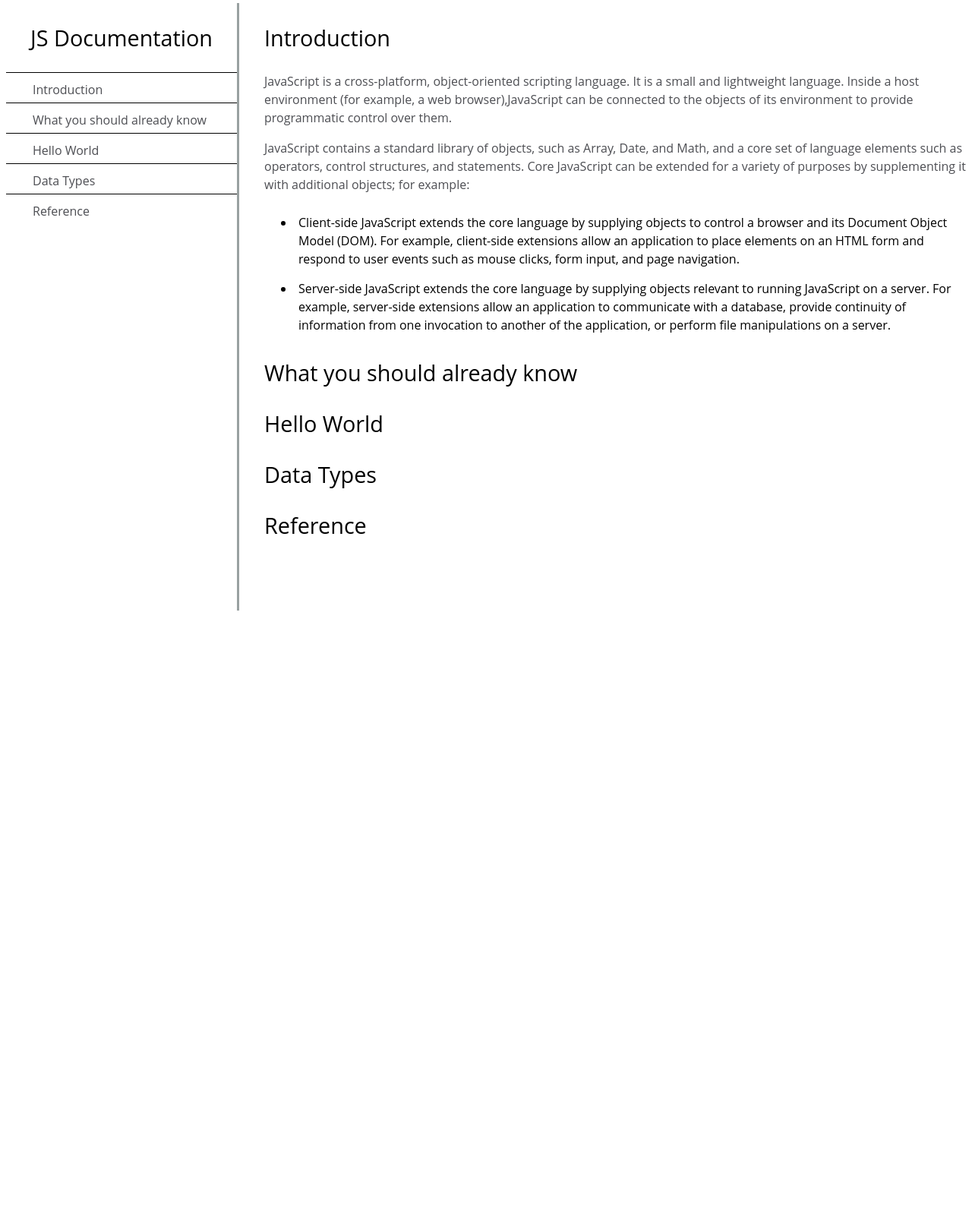
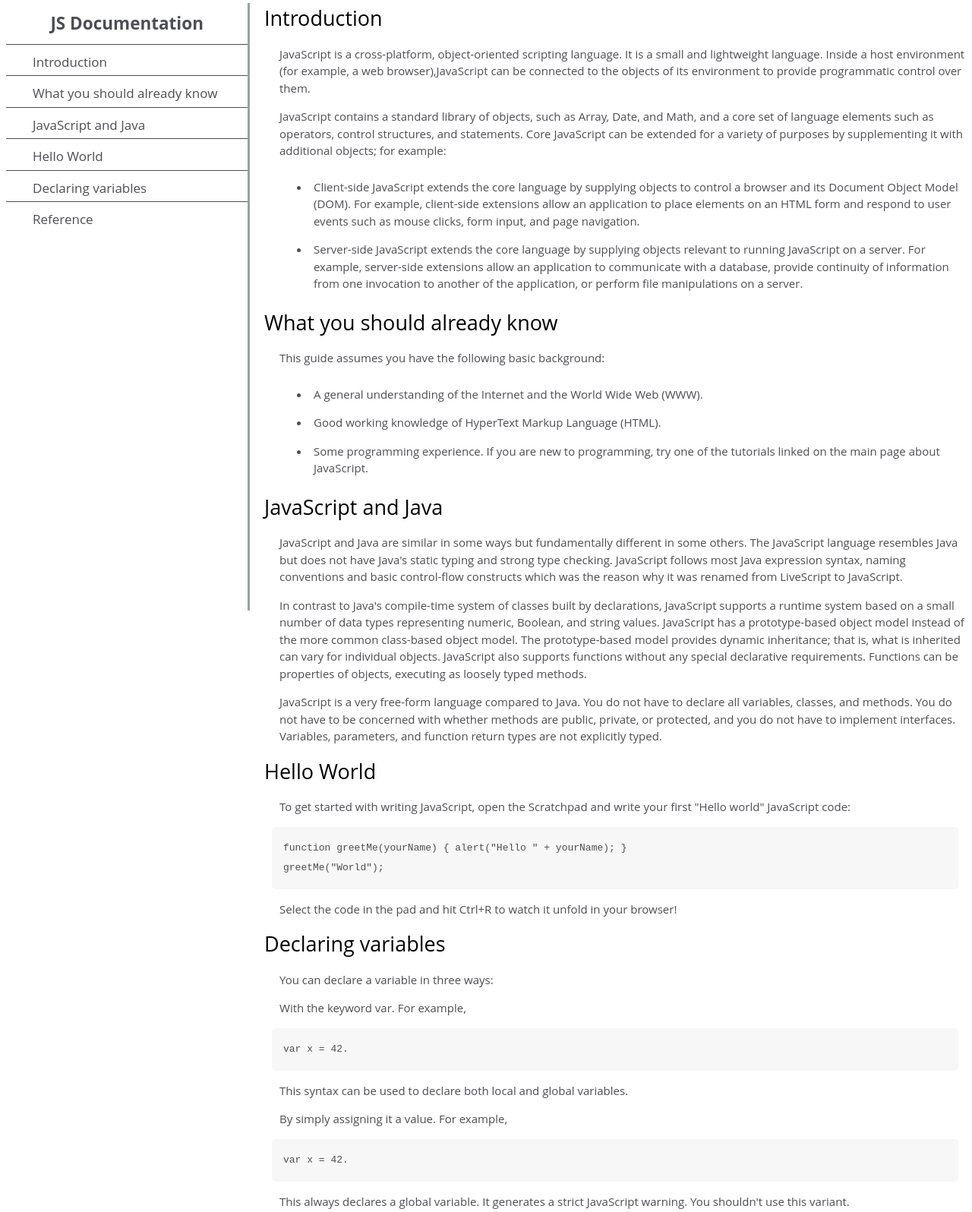
Before and after one commit to thomss23/fcc-projects, a plain HTML site: page documentation-page/index.html in a window 1280 px wide. Shown: the part 4-1600 px from the top of the page at 76% size. Before the commit the page ends 800 px from the top, so only its background shows below. Drawn offline with Linux system fonts and the light colour scheme.

Commit message:
finish documentation page

```diff
--- a/documentation-page/index.html
+++ b/documentation-page/index.html
@@ -11,17 +11,18 @@
         <nav id="navbar">
             <header><h1>JS Documentation</h1></header>
             <ul>
-                <li><a href="#Introduction">Introduction</a></li>
-                <li><a href="#What-you-should-already-know">What you should already know</a></li>
-                <li><a href="#Hello-World">Hello World</a></li>
-                <li><a href="#Data-Types">Data Types</a></li>
-                <li><a href="#Reference">Reference</a></li>
+                <li><a class="nav-link" href="#Introduction">Introduction</a></li>
+                <li><a class="nav-link" href="#What_you_should_already_know">What you should already know</a></li>
+                <li><a class="nav-link" href="#JavaScript_and_Java">JavaScript and Java</a></li>
+                <li><a class="nav-link" href="#Hello_World">Hello World</a></li>
+                <li><a class="nav-link" href="#Declaring_variables">Declaring variables</a></li>
+                <li><a class="nav-link" href="#Reference">Reference</a></li>
             </ul>
         </nav>
 
         <main id="main-doc">
             <section id="Introduction" class="main-section">
-                <header><h1>Introduction</h1></header>
+                <header>Introduction</header>
 
                 <article>
                     <p>JavaScript is a cross-platform, object-oriented scripting language. It is a small and lightweight language. Inside a host environment
@@ -46,25 +47,111 @@
 
             </section>
 
-            <section id="What-you-should-already-know" class="main-section">
-                <header><h1>What you should already know</h1></header>
+            <section id="What_you_should_already_know" class="main-section">
+                <header>What you should already know</header>
                 <article>
+
+                    <p>This guide assumes you have the following basic background:</p>
+
+                    <ul>
+                        <li>
+                        A general understanding of the Internet and the World Wide Web (WWW).
+                        </li>
+
+                        <li>
+                        Good working knowledge of HyperText Markup Language (HTML).
+                        </li>
+
+                        <li>
+                        Some programming experience. If you are new to programming, try one of the tutorials linked on the main page about JavaScript.
+                        </li>
+                    </ul>
 
                 </article>
             </section class="main-section">
 
+            <section id="JavaScript_and_Java" class="main-section">
+                <header>JavaScript and Java</header>
 
-            <section id="Hello-World" class="main-section">
-                <header><h1>Hello World</h1></header>
+                <p>
+                    JavaScript and Java are similar in some ways but fundamentally different in some others. The JavaScript language resembles Java but does not have Java's static typing and strong type checking.
+                    JavaScript follows most Java expression syntax, naming conventions and basic control-flow constructs which was the reason why it was renamed from LiveScript to JavaScript.
+                </p>
+
+                <p>
+                    In contrast to Java's compile-time system of classes built by declarations, JavaScript supports a runtime system based on a small number of data types representing numeric, Boolean, and string values. JavaScript has a prototype-based object model instead of the more common class-based object model. The prototype-based model provides dynamic inheritance; that is, what is inherited can vary for individual objects.
+                    JavaScript also supports functions without any special declarative requirements. Functions can be properties of objects, executing as loosely typed methods.
+                </p>
+
+                <p>
+                    JavaScript is a very free-form language compared to Java. You do not have to declare all variables, classes, and methods. You do not have to be concerned with whether methods are public, private, or protected, and you do not have to implement interfaces.
+                    Variables, parameters, and function return types are not explicitly typed.
+                </p>
 
             </section class="main-section">
 
-            <section id="Data-Types" class="main-section">
-                <header><h1>Data Types</h1></header>
+            <section id="Hello_World" class="main-section">
+                <header>Hello World</header>
+
+                <p>To get started with writing JavaScript, open the Scratchpad and write your first "Hello world" JavaScript code:</p>
+
+                <code>function greetMe(yourName) { alert("Hello " + yourName); }
+                    greetMe("World");
+                </code>
+
+                <p>Select the code in the pad and hit Ctrl+R to watch it unfold in your browser!</p>
+
+            </section class="main-section">
+
+            <section id="Declaring_variables" class="main-section">
+                <header>Declaring variables</header>
+
+                <p>
+                You can declare a variable in three ways:
+                </p>
+
+                <p>
+                With the keyword var. For example,
+                </p>
+
+                <code>var x = 42.
+                </code>
+
+                <p>
+                 This syntax can be used to declare both local and global variables.
+                </p>
+
+                <p>
+                By simply assigning it a value. For example,
+                </p>
+
+                <code>var x = 42.
+                </code>
+
+                <p>
+                This always declares a global variable. It generates a strict JavaScript warning. You shouldn't use this variant.
+                </p>
+
+                <p>
+                With the keyword let. For example,
+                </p>
+
+                <code>let y = 13.
+                </code>
+
+                <code>const y = 13.
+                </code>
+
+                <p>
+                This syntax can be used to declare a block scope local variable. See Variable scope below.
+                </p>
+
             </section>
 
             <section id="Reference" class="main-section">
-                <header><h1>Reference</h1></header>
+                <header>Reference</header>
+
+                <p>More info on <a href="www.com">MDN</a></p>
             </section>
 
         </main>
--- a/documentation-page/styles.css
+++ b/documentation-page/styles.css
@@ -1,18 +1,14 @@
 body {
-    font-size: 16px;
+    font-size: 15px;
     line-height: 1.5;
     font-family: 'Open Sans', Arial, sans-serif;
-    display: flex;
-    justify-content: flex-start;
+    color: #4d4e53;
 }
 
-h1 {
+section header {
     font-size: 1.8em;
-    font-weight: normal;
-}
-
-p {
-    color: #4d4e53;
+    font-weight: 500;
+    color: black;
 }
 
 section {
@@ -22,10 +18,19 @@ section {
 li {
     padding: 10px 10px 5px 5px;
 }
+p {
+    margin-left: 20px;
+}
+
+article li {
+    margin-left: 20px;
+}
+
 
 #navbar li {
     list-style: none;
     border-top: 1px solid;
+    font-size: 17px;
 }
 
 #navbar a {
@@ -48,6 +53,11 @@ li {
     text-align: center;
 }
 
+#navbar header h1 {
+    margin: 10px;
+}
+
+
 #navbar ul {
     padding: 0; /* Remove default padding */
     margin: 0; /* Remove default margin */
@@ -57,3 +67,39 @@ li {
     margin-left: 290px; /* Width of the fixed navbar */
     width: calc(100% - 290px); /* Width of the viewport minus the fixed navbar's width */
 }
+
+code {
+    display: block;
+    text-align: left;
+    white-space: pre-line;
+    position: relative;
+    word-break: normal;
+    word-wrap: normal;
+    line-height: 2;
+    background-color: #f7f7f7;
+    padding: 15px;
+    margin: 10px;
+    border-radius: 5px;
+    font-size: medium;
+}
+
+@media (max-width: 800px) {
+    body {
+        display: flex;
+        flex-direction: column;
+    }
+    #navbar {
+
+        position: relative;
+        width: 100%;
+        border-right: solid;
+        border-color: rgba(0, 22, 22, 0.4);
+        overflow: scroll;
+    }
+
+    #main-doc {
+        width: 100%;
+        margin-left: 0;
+    }
+
+}
```
